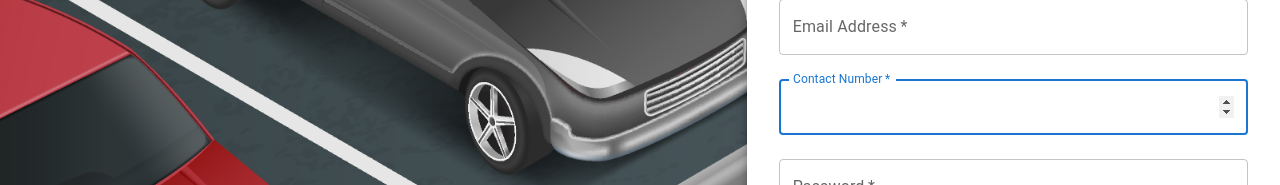
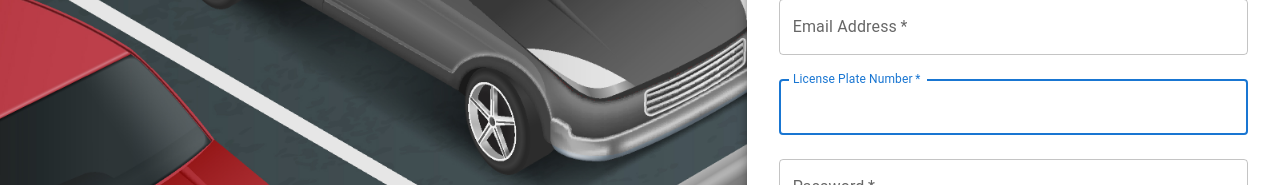
Before and after one commit to TranquilTanisha/Woosh-The-Smart-Car-Parking-System, a React (Create React App) app: page /register in a window 1280 px wide. Shown: the part 241-426 px from the top of the page. Built offline with nearby package versions, Linux system fonts and the light colour scheme; a web font is replaced by a local one; what react-chatbot-kit would draw is missing.

Commit message:
Test for Back camera

```diff
--- a/src/Firebase.js
+++ b/src/Firebase.js
@@ -1,7 +1,7 @@
 // Import the functions you need from the SDKs you need
 import { initializeApp } from "firebase/app";
 import { GoogleAuthProvider, getAuth } from "firebase/auth";
-
+import { getFirestore } from "firebase/firestore";
 const firebaseConfig = {
   apiKey: "AIzaSyCErrNeI7GYkbJXxSHUoQZJ-0UFXzwtxuY",
   authDomain: "smart-parking-system-181d0.firebaseapp.com",
@@ -13,6 +13,7 @@ const firebaseConfig = {
 };
 
 const app = initializeApp(firebaseConfig);
+export const db = getFirestore(app);
 export const auth = getAuth();
 export const provider = new GoogleAuthProvider();
 // const analytics = getAnalytics(app);
--- a/src/Pages/Login.js
+++ b/src/Pages/Login.js
@@ -16,7 +16,8 @@ import { createTheme, ThemeProvider } from '@mui/material/styles';
 import { useNavigate } from 'react-router-dom';
 import { auth, provider } from '../Firebase.js';
 import '../App.css';
-
+import { getDocs, query, where, collection } from 'firebase/firestore';
+import { db } from '../Firebase.js';
 
 function Copyright(props) {
   return (
@@ -50,17 +51,28 @@ export default function SignInSide() {
       console.log(error);
     }
   }
-
-  const handleSubmit = (event) => {
+  const handleSubmit = async (event) => {
     event.preventDefault();
     const data = new FormData(event.currentTarget);
-    console.log({
-      email: data.get('email'),
-      password: data.get('password'),
-    });
-    navigate('/');
+    const email = data.get('email');
+    const password = data.get('password');
+
+    try {
+
+      const usersRef = collection(db, 'users');
+      const userQuery = query(usersRef, where('email', '==', email), where('password', '==', password));
+      const querySnapshot = await getDocs(userQuery);
+
+      if (!querySnapshot.empty) {
+        console.log("User successfully logged in!");
+        navigate('/');
+      } else {
+        console.error("Invalid email or password");
+      }
+    } catch (error) {
+      console.error("Error signing in: ", error.message);
+    }
   };
-
   return (
     <ThemeProvider theme={defaultTheme}>
       <Grid container component="main" sx={{ height: '100vh' }}>
--- a/src/Pages/Register.js
+++ b/src/Pages/Register.js
@@ -12,7 +12,8 @@ import { createTheme, ThemeProvider } from '@mui/material/styles';
 import LoginIcon from '@mui/icons-material/Login';
 import Image2 from '../Images/car_parking.jpg';
 import { useNavigate } from 'react-router-dom';
-
+import { db } from '../Firebase';
+import { collection, addDoc } from "firebase/firestore";
 function Copyright(props) {
   return (
     <Typography variant="body2" color="text.secondary" align="center" {...props}>
@@ -32,19 +33,25 @@ const defaultTheme = createTheme();
 export default function SignUpSide() {
   const navigate = useNavigate();
 
-  const handleSubmit = (event) => {
+
+  const handleSubmit = async (event) => {
     event.preventDefault();
     const data = new FormData(event.currentTarget);
-    console.log({
-      first_name: data.get('first_name'),
-      last_name: data.get('last_name'),
-      contact_no: data.get('contact_no'),
-      email: data.get('email'),
-      password: data.get('password'),
-      confirm_password: data.get('confirm_password'),
-    });
 
-    navigate('/');
+    try {
+
+      const docRef = await addDoc(collection(db, "users"), {
+        first_name: data.get('first_name'),
+        last_name: data.get('last_name'),
+        License_Plate_no: data.get('License_Plate_no'),
+        email: data.get('email'),
+        password: data.get('password'),
+      });
+      console.log("Document written with ID: ", docRef.id);
+      navigate('/');
+    } catch (error) {
+      console.error("Error adding document: ", error);
+    }
   };
 
   return (
@@ -127,11 +134,13 @@ export default function SignUpSide() {
                 margin="normal"
                 required
                 fullWidth
-                id="contact_no"
-                label="Contact Number"
-                type="number"
-                name="contact_no"
-                autoComplete="contact_no"
+                id="License_Plate_no"
+                label="License Plate Number"
+                name="License_Plate_no"
+                autoComplete="License_Plate_no"
+                inputProps={{
+                  maxLength: 10
+                }}
                 autoFocus
               />
               <TextField
--- a/src/Pages/User/QR.js
+++ b/src/Pages/User/QR.js
@@ -15,7 +15,7 @@ function QR() {
         window.open(data.text, '_blank');
       }
       setPermissionGranted(false);
-      navigator.mediaDevices.getUserMedia({ video: true })
+      navigator.mediaDevices.getUserMedia({ video: { facingMode: 'environment' } })
         .then(stream => {
           stream.getTracks().forEach(track => track.stop());
         })
@@ -40,7 +40,7 @@ function QR() {
     const requestCameraPermission = () => {
       const isConfirmed = window.confirm("Allow this website to access your camera?");
       if (isConfirmed) {
-        navigator.mediaDevices.getUserMedia({ video: true })
+        navigator.mediaDevices.getUserMedia({ video: { facingMode: 'environment' } })
           .then(() => setPermissionGranted(true))
           .catch(err => console.error(err));
       }
@@ -54,7 +54,7 @@ function QR() {
     const requestCameraPermission = () => {
       const isConfirmed = window.confirm("Allow this website to access your camera?");
       if (isConfirmed) {
-        navigator.mediaDevices.getUserMedia({ video: true })
+        navigator.mediaDevices.getUserMedia({ video: { facingMode: 'environment' } })
           .then(() => setPermissionGranted(true))
           .catch(err => console.error(err));
       }
@@ -84,10 +84,9 @@ function QR() {
         )}
         {qrResult && <p>Scanned QR Code Content: {qrResult.text}</p>}
         {!permissionGranted && !qrResult && (
-         <button onClick={handleRequestPermissionAgain} className="camera-permission-button">
-         Request Camera Permission
-       </button>
-
+          <button onClick={handleRequestPermissionAgain} className="camera-permission-button">
+            Request Camera Permission
+          </button>
         )}
       </div>
       <div className="bottombar">
```
